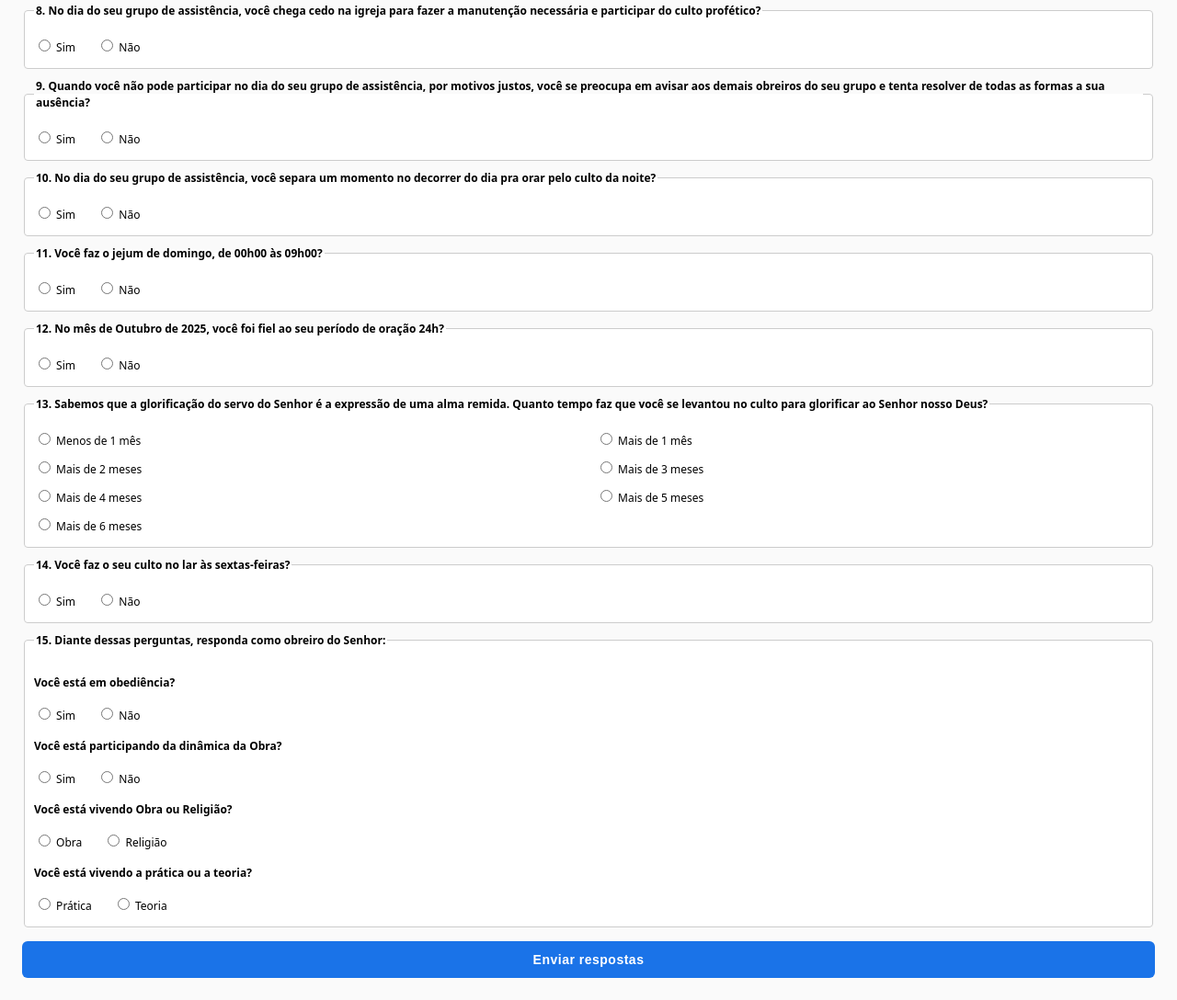
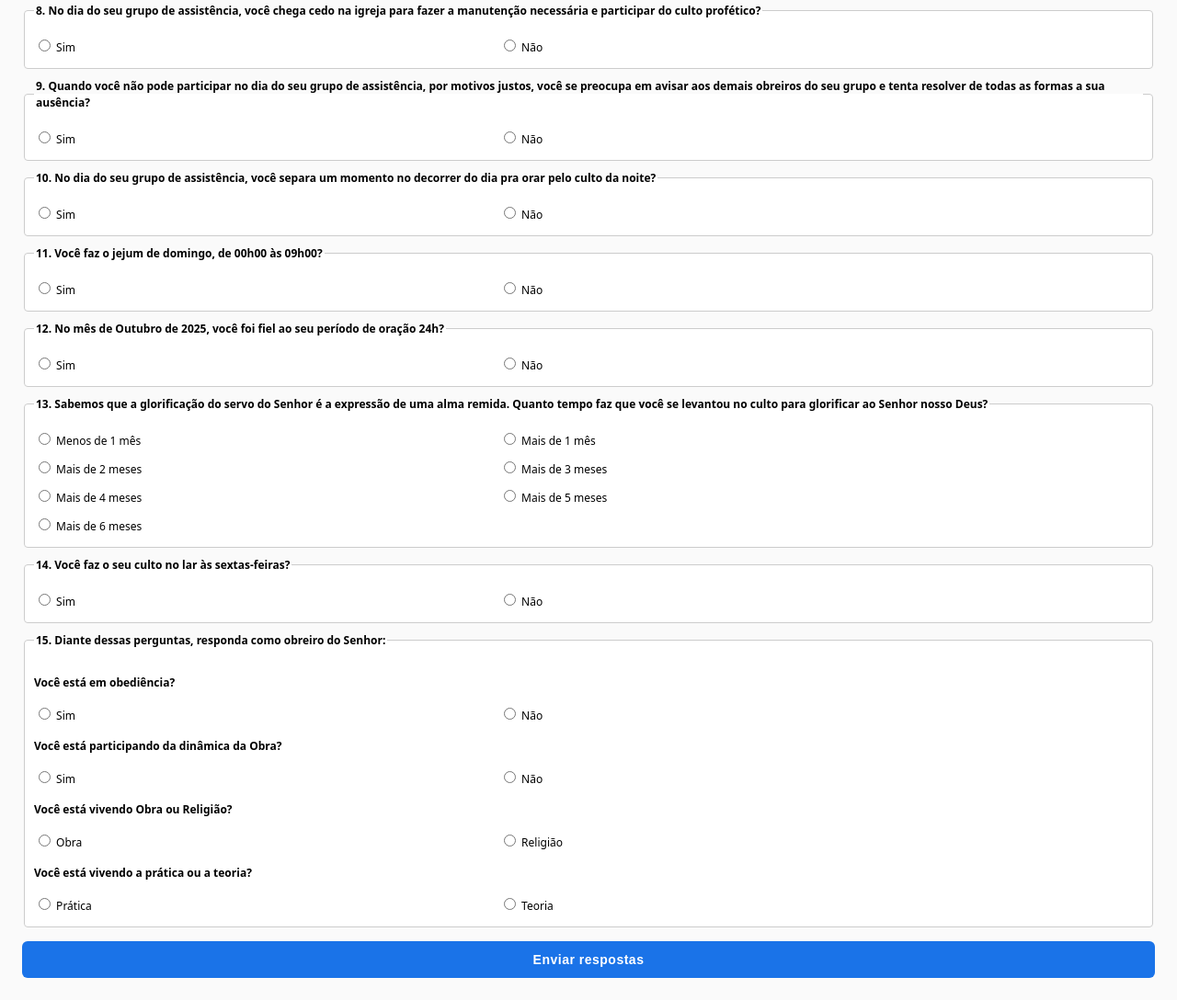
Before and after one commit to formsbin/formsbin.github.io, a plain HTML site: page f/index.html in a window 1280 px wide. Shown: the part 1037-2125 px from the top of the page at 92% size. Drawn offline with Linux system fonts and the light colour scheme; some packages are replaced by stand-ins of ours; a script that the page names is missing.

Commit message:
Update index.html

```diff
--- a/f/index.html
+++ b/f/index.html
@@ -31,7 +31,7 @@
       }
       .duas-colunas {
         display: grid;
-        grid-template-columns: 1fr 1fr;
+        grid-template-columns: 0.7fr 1fr;
         gap: 4px 16px;
       }
       input[type="text"] {
@@ -84,7 +84,7 @@
       <!-- 1 -->
       <fieldset>
         <legend>1. Você conhece os membros do seu grupo de assistência?</legend>
-        <div class="inline">
+        <div class="duas-colunas">
           <label
             ><input type="radio" name="q1" value="sim" required /> Sim</label
           >
@@ -100,7 +100,7 @@
           2. Você tem assistido aos membros do seu grupo de assistência, como:
           visitas, serenatas, orações, etc?
         </legend>
-        <div class="inline">
+        <div class="duas-colunas">
           <label
             ><input type="radio" name="q2" value="sim" required /> Sim</label
           >
@@ -151,7 +151,7 @@
       <!-- 4 -->
       <fieldset>
         <legend>4. Você é fiel nos dízimos?</legend>
-        <div class="inline">
+        <div class="duas-colunas">
           <label
             ><input type="radio" name="q4" value="sim" required /> Sim</label
           >
@@ -199,7 +199,7 @@
       <!-- 6 -->
       <fieldset>
         <legend>6. Você faz as madrugadas às 06h na igreja?</legend>
-        <div class="inline">
+        <div class="duas-colunas">
           <label
             ><input type="radio" name="q6_faz" value="sim" required />
             Sim</label
@@ -235,7 +235,7 @@
           melhor a sua agenda pessoal e horário, você conseguiria participar de
           pelo menos um culto na madrugada?
         </legend>
-        <div class="inline">
+        <div class="duas-colunas">
           <label
             ><input type="radio" name="q7" value="sim" required /> Sim</label
           >
@@ -251,7 +251,7 @@
           8. No dia do seu grupo de assistência, você chega cedo na igreja para
           fazer a manutenção necessária e participar do culto profético?
         </legend>
-        <div class="inline">
+        <div class="duas-colunas">
           <label
             ><input type="radio" name="q8" value="sim" required /> Sim</label
           >
@@ -268,7 +268,7 @@
           por motivos justos, você se preocupa em avisar aos demais obreiros do
           seu grupo e tenta resolver de todas as formas a sua ausência?
         </legend>
-        <div class="inline">
+        <div class="duas-colunas">
           <label
             ><input type="radio" name="q9" value="sim" required /> Sim</label
           >
@@ -284,7 +284,7 @@
           10. No dia do seu grupo de assistência, você separa um momento no
           decorrer do dia pra orar pelo culto da noite?
         </legend>
-        <div class="inline">
+        <div class="duas-colunas">
           <label
             ><input type="radio" name="q10" value="sim" required /> Sim</label
           >
@@ -297,7 +297,7 @@
       <!-- 11 -->
       <fieldset>
         <legend>11. Você faz o jejum de domingo, de 00h00 às 09h00?</legend>
-        <div class="inline">
+        <div class="duas-colunas">
           <label
             ><input type="radio" name="q11" value="sim" required /> Sim</label
           >
@@ -313,7 +313,7 @@
           12. No mês de Outubro de 2025, você foi fiel ao seu período de
           oração 24h?
         </legend>
-        <div class="inline">
+        <div class="duas-colunas">
           <label
             ><input type="radio" name="q12" value="sim" required /> Sim</label
           >
@@ -365,7 +365,7 @@
       <!-- 14 -->
       <fieldset>
         <legend>14. Você faz o seu culto no lar às sextas-feiras?</legend>
-        <div class="inline">
+        <div class="duas-colunas">
           <label
             ><input type="radio" name="q14" value="sim" required /> Sim</label
           >
@@ -382,7 +382,7 @@
         </legend>
 
         <p><strong>Você está em obediência?</strong></p>
-        <div class="inline">
+        <div class="duas-colunas">
           <label
             ><input type="radio" name="q15_obediencia" value="sim" required />
             Sim</label
@@ -394,7 +394,7 @@
         </div>
 
         <p><strong>Você está participando da dinâmica da Obra?</strong></p>
-        <div class="inline">
+        <div class="duas-colunas">
           <label
             ><input type="radio" name="q15_dinamica" value="sim" required />
             Sim</label
@@ -406,7 +406,7 @@
         </div>
 
         <p><strong>Você está vivendo Obra ou Religião?</strong></p>
-        <div class="inline">
+        <div class="duas-colunas">
           <label
             ><input
               type="radio"
@@ -428,7 +428,7 @@
         </div>
 
         <p><strong>Você está vivendo a prática ou a teoria?</strong></p>
-        <div class="inline">
+        <div class="duas-colunas">
           <label
             ><input
               type="radio"
```
